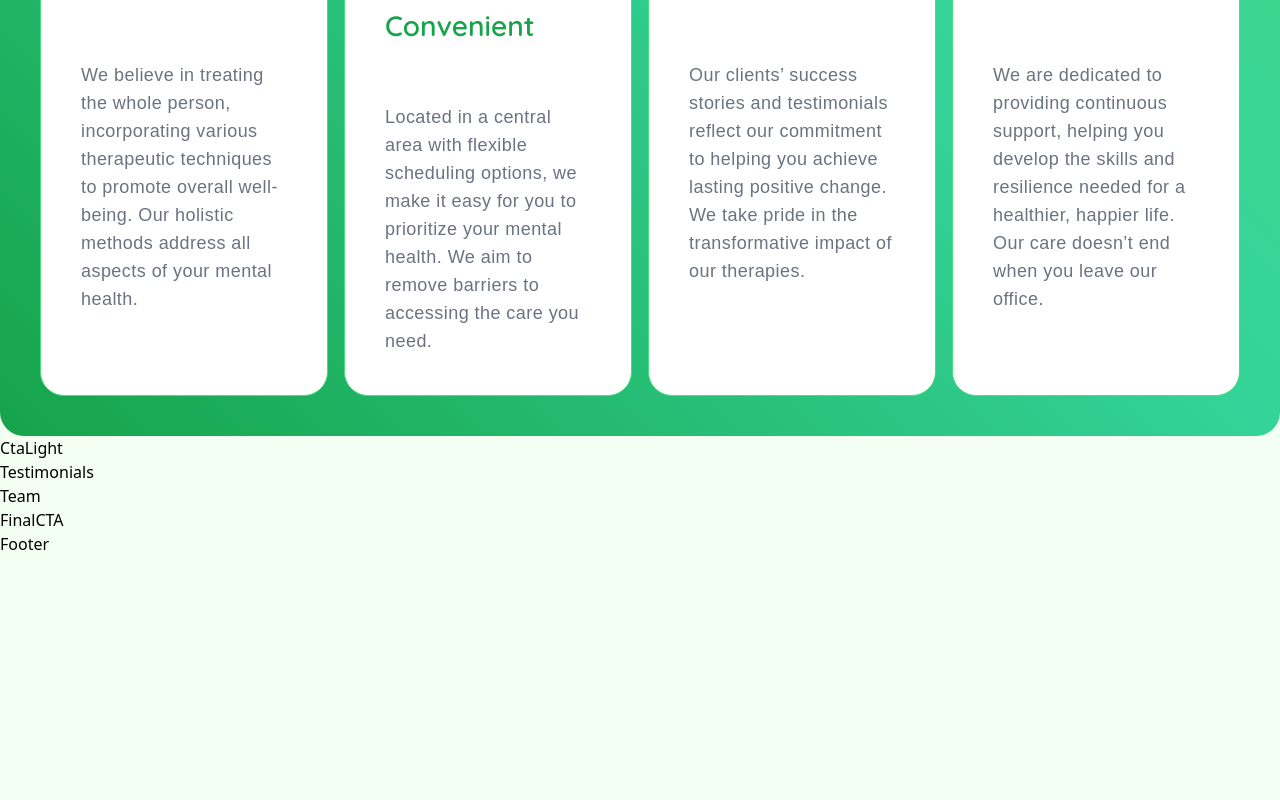
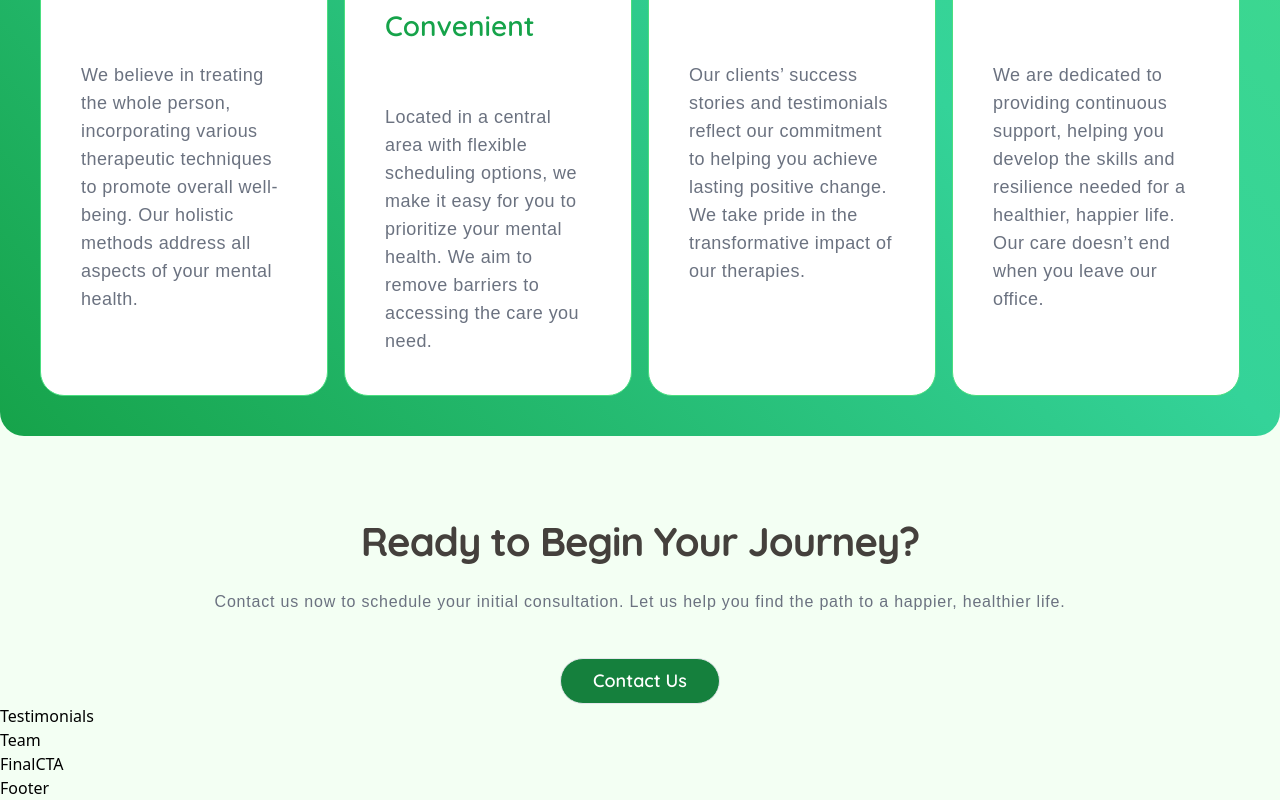
Before and after one commit to Quincy-Fer/Harmony-Therapy-Website, a React (Vite) app: page / in a window 1280 px wide. Shown: the part 3690-4490 px from the top of the page. Before the commit the page ends 4246 px from the top, so only its background shows below. Built offline with nearby package versions, Linux system fonts and the light colour scheme.

Commit message:
Create short Cta section

```diff
--- a/src/Components/Button.jsx
+++ b/src/Components/Button.jsx
@@ -3,7 +3,7 @@ const Button = ({label}) => {
     <button
       type="button"
       className={`py-2 px-8 border rounded-full font-quicksand bg-green-700
-       text-white font-semibold text-lg hover:bg-green-600 transition-all `}
+       text-white font-semibold text-lg hover:bg-green-600 transition-all  `}
     >
       {label}
     </button>
--- a/src/Sections/CTALight.jsx
+++ b/src/Sections/CTALight.jsx
@@ -1,5 +1,28 @@
+import Button from "../Components/Button";
+
 const CtaLight = () => {
-  return <div>CtaLight</div>;
+  return (
+    <section className="max-w-[1440px] mx-auto mt-20">
+      <div className="flex flex-col items-center">
+        <h3
+          className="text-stone-700 text-[40px]  font-bold font-quicksand
+         leading-tight tracking-tight"
+        >
+          Ready to Begin Your Journey?
+        </h3>
+        <div className="flex gap-4">
+          <p
+            className="font-nunito  text-base text-gray-500 tracking-wider leading-loose
+          mt-5 mb-10 text-center "
+          >
+            Contact us now to schedule your initial consultation. Let us help
+            you find the path to a happier, healthier life.
+          </p>
+        </div>
+        <Button label="Contact Us" />
+      </div>
+    </section>
+  );
 };
 
 export default CtaLight;
```
